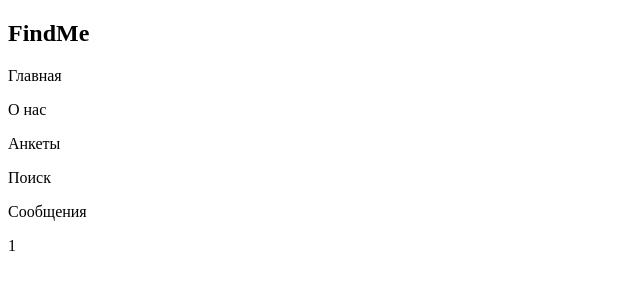
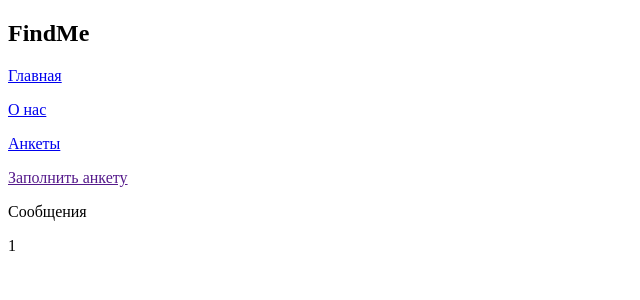
Before and after one commit to bilibobber/FindMe, a Django app: template dashboard/templates/dashboard/base.html in a window 1280 px wide. Shown: the top 300 px of the page, without its empty margins (0-640 px from the left). Run offline with Django 4.2, Linux system fonts and the light colour scheme; the template is opened without the code that fills it, so the values that code supplies are empty.

Commit message:
Создал приложение dashboard, подвязал туда весь front (одна картинка встала с ошибкой), сделал косметические изменения в приложении account.

```diff
--- a/account/urls.py
+++ b/account/urls.py
@@ -1,11 +1,11 @@
-from django.urls import path
+from django.urls import path, include
 from django.contrib.auth import views as auth_views
 from . import views # чтобы использовать views.(имя функции в views). хотя можно и from viwes import (имя функции во views).
-
 
 urlpatterns = [
     path('login/', views.user_login, name='login'),#здесь у нас была наша функция, которая активировалась при входе на сайт
     path('logout/', auth_views.LogoutView.as_view(), name='logout'),  # встроенная функция от джанго для выхода
+    path('dashboard/', include('dashboard.urls')),
 ]
 
 #path('login/', auth_views.LoginView.as_view(), name='login'),  # встроенная функция от джанго для входа
--- a/dashboard/templates/dashboard/base.html
+++ b/dashboard/templates/dashboard/base.html
@@ -11,10 +11,10 @@
         <h2 class="header-h2">FindMe</h2>
         <div class="header-right">
             <div class="header-links">
-                <p class="header-links-p">Главная</p>
-                <p class="header-links-p">О нас</p>
-                <p class="header-links-p">Анкеты</p>
-                <p class="header-links-p">Поиск</p>
+                <p class="header-links-p"><a href="{% url 'dashboard' %}">Главная</a></p>
+                <p class="header-links-p"><a href="{% url 'dashboard' %}#discription">О нас</a></p>
+                <p class="header-links-p"><a href="{% url 'login' %}">Анкеты</a></p>
+                <p class="header-links-p"><a href="">Заполнить анкету</a></p>
             </div>
             <div class="header-message">
                 <p class="header-message-p">Сообщения</p>
--- a/dashboard/urls.py
+++ b/dashboard/urls.py
@@ -4,5 +4,5 @@ from . import views # чтобы использовать views.(имя функ
 
 
 urlpatterns = [
-    path('index/', views.index, name='index')
+    path('index/', views.index, name='dashboard')
 ]
```
Also changed, not shown: dashboard/static/dashboard/css/style.css (+12 -0 lines), dashboard/templates/dashboard/index.html (+3 -4 lines).
